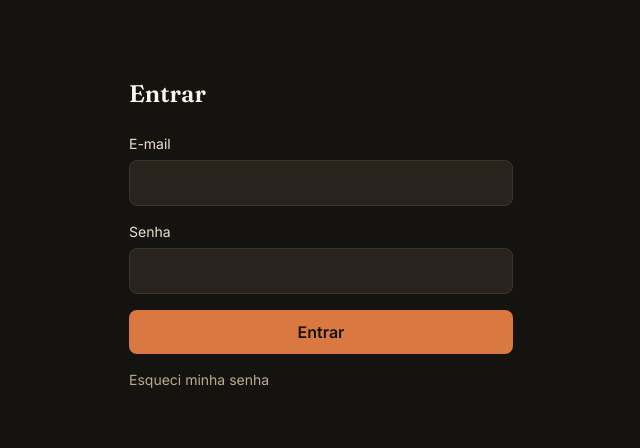
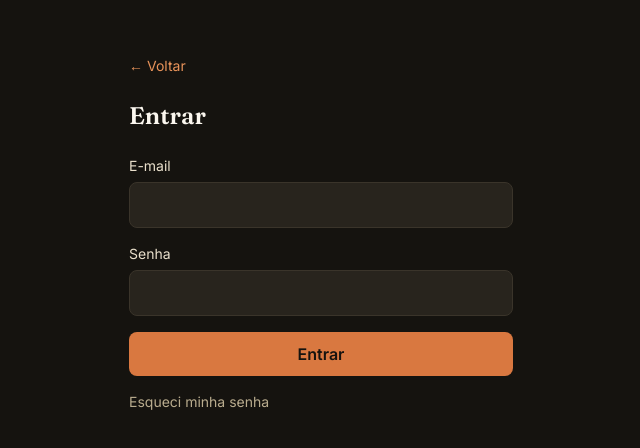
Before and after one commit to vsalinas25/pizza-lucrativa, a Next.js app: page /login in a window 1280 px wide. Shown: the part 166-614 px from the top of the page, without its empty margins (319-959 px from the left). Built offline with nearby package versions, Linux system fonts and the light colour scheme.

Commit message:
Add back link on login page to landing page

```diff
--- a/app/login/page.tsx
+++ b/app/login/page.tsx
@@ -53,6 +53,9 @@ function LoginForm() {
   return (
     <main className="min-h-screen flex items-center justify-center px-5">
       <div className="max-w-sm w-full">
+        <a href="/" className="text-sm text-brasa-400 hover:underline block mb-6">
+          ← Voltar
+        </a>
         <h1 className="font-display text-2xl font-semibold mb-6">
           {modoRecuperar ? "Recuperar senha" : "Entrar"}
         </h1>
```
